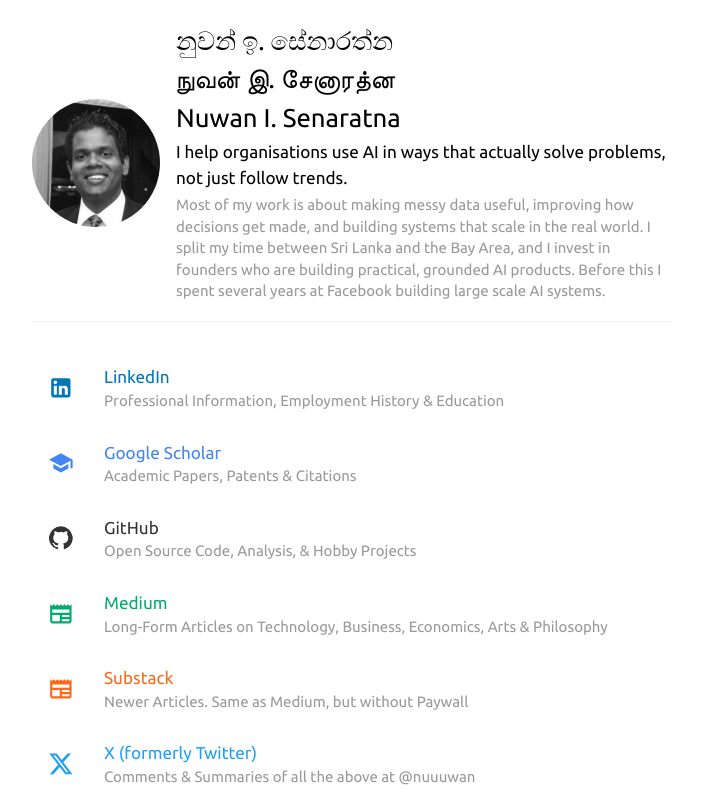
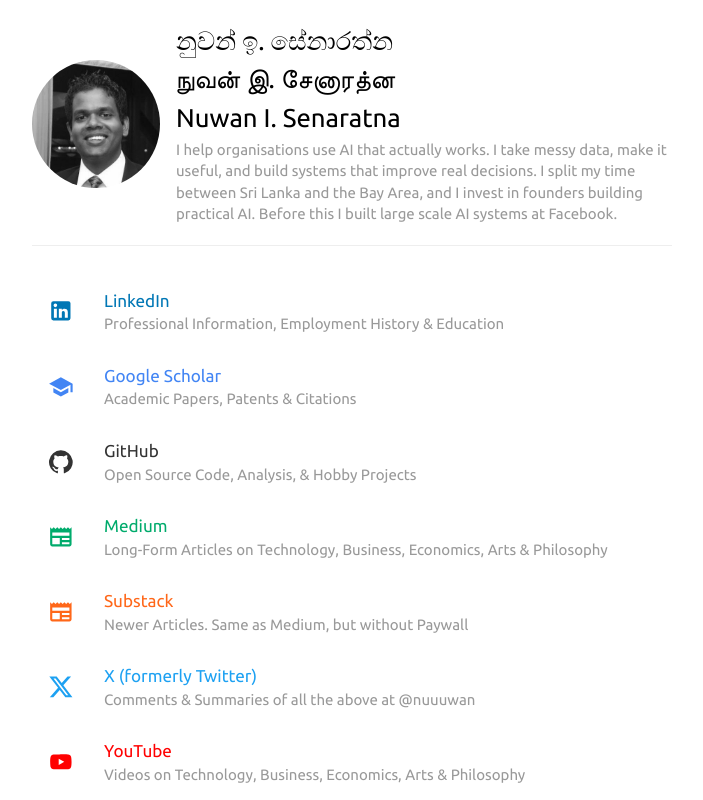
Before and after one commit to nuuuwan/nuuuwan, a React (Create React App) app: page / in a window 1280 px wide. Shown: the top 800 px of the page, without its empty margins (288-991 px from the left). Built offline with nearby package versions, Linux system fonts and the light colour scheme.

Commit message:
Update biography in PageTitle: Enhance description of AI expertise and experience

```diff
--- a/src/view/pages/HomePage.js
+++ b/src/view/pages/HomePage.js
@@ -35,16 +35,12 @@
         <Typography variant="h5">නුවන් ඉ. සේනාරත්න</Typography>
         <Typography variant="h5">நுவன் இ. சேனாரத்ன</Typography>
         <Typography variant="h5">Nuwan I. Senaratna</Typography>
-        <Typography variant="body1">
-          I help organisations use AI in ways that actually solve problems, not
-          just follow trends.
-        </Typography>
         <Typography variant="body2" color="text.secondary">
-          Most of my work is about making messy data useful, improving how
-          decisions get made, and building systems that scale in the real world.
-          I split my time between Sri Lanka and the Bay Area, and I invest in
-          founders who are building practical, grounded AI products. Before this
-          I spent several years at Facebook building large scale AI systems.
+          I help organisations use AI that actually works. I take messy data,
+          make it useful, and build systems that improve real decisions. I split
+          my time between Sri Lanka and the Bay Area, and I invest in founders
+          building practical AI. Before this I built large scale AI systems at
+          Facebook.
         </Typography>
       </Stack>
     </Stack>
```
